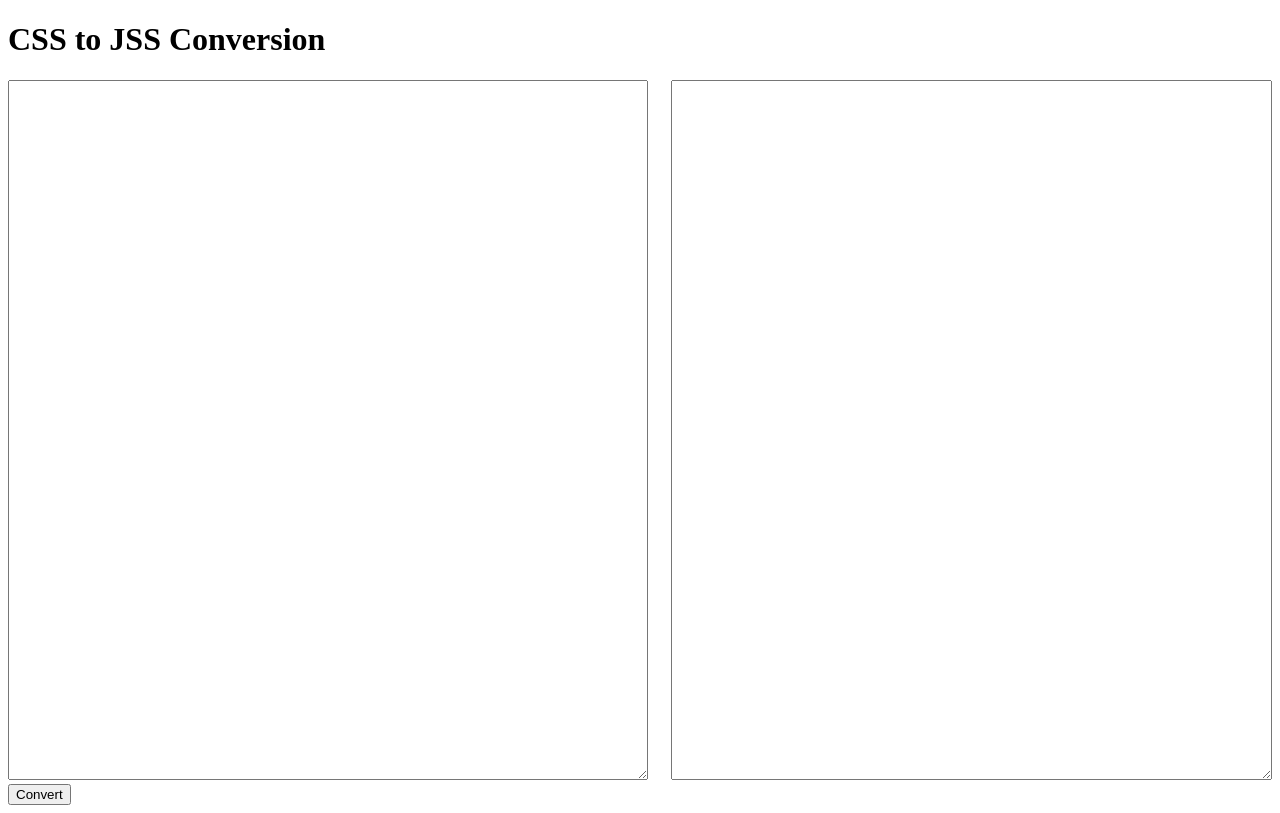
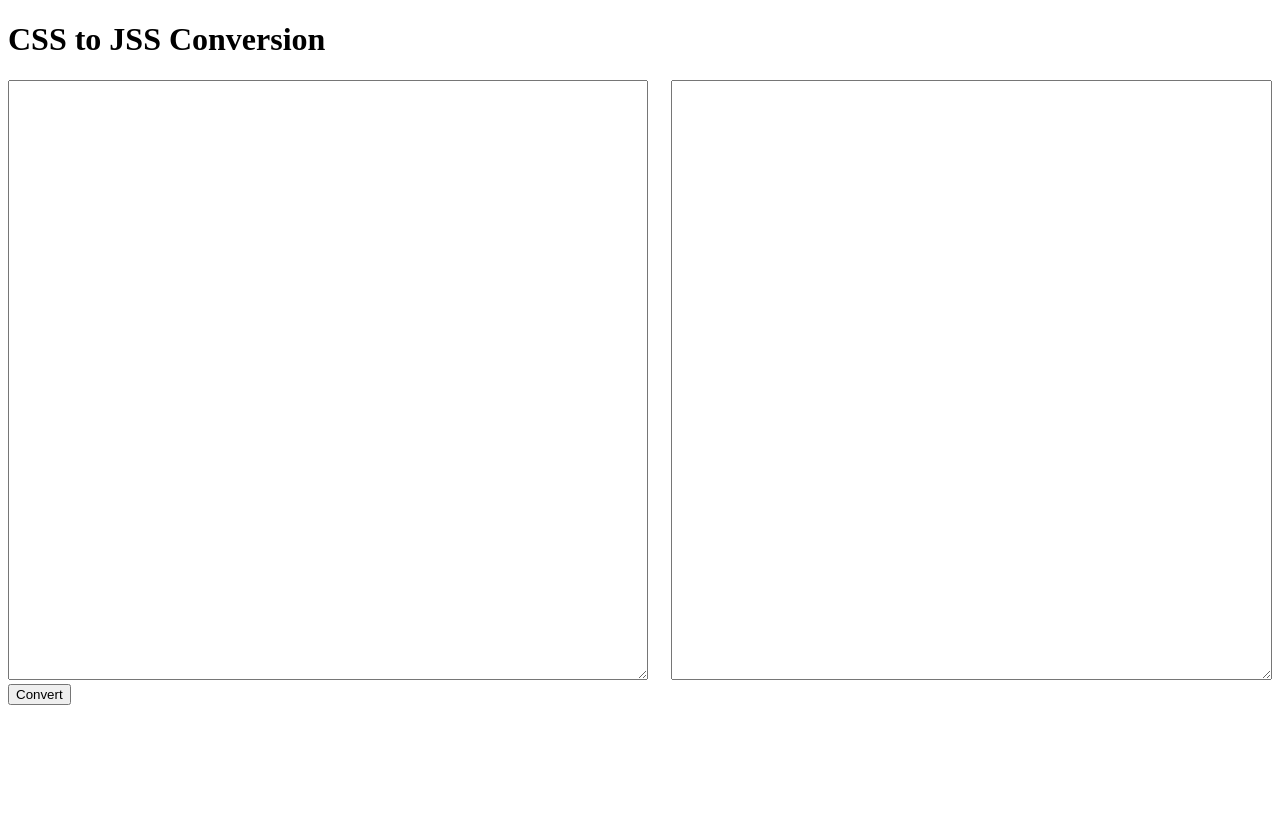
Before and after one commit to samouri/css-to-jss, a website: page index.html in a window 1280 px wide. Drawn offline with Linux system fonts and the light colour scheme.

```diff
--- a/index.html
+++ b/index.html
@@ -19,7 +19,7 @@
       #input, #output {
         box-sizing: border-box;
         width: 50vw;
-        height: calc(100vh - 100px);
+        height: calc(100vh - 200px);
       }
     </style>
     <script>
```
Also changed, not shown: vercel.json (added).
